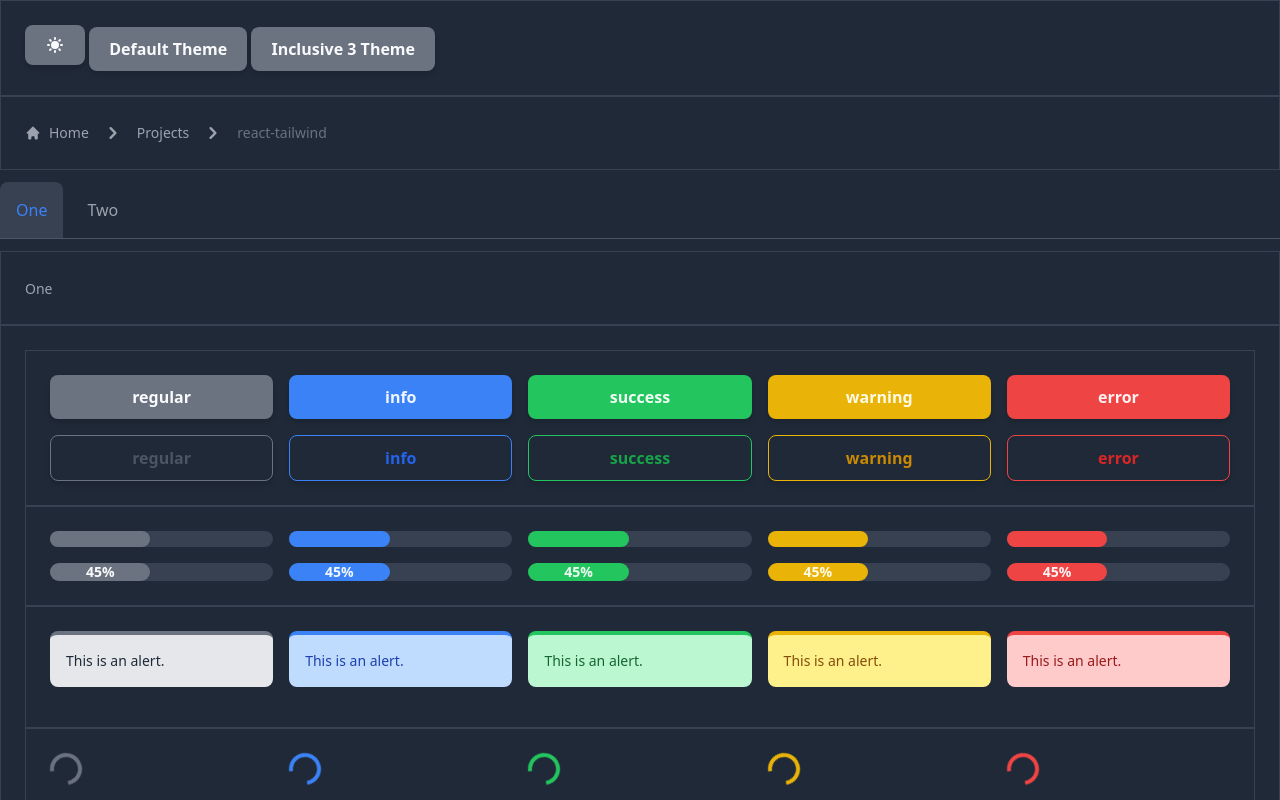
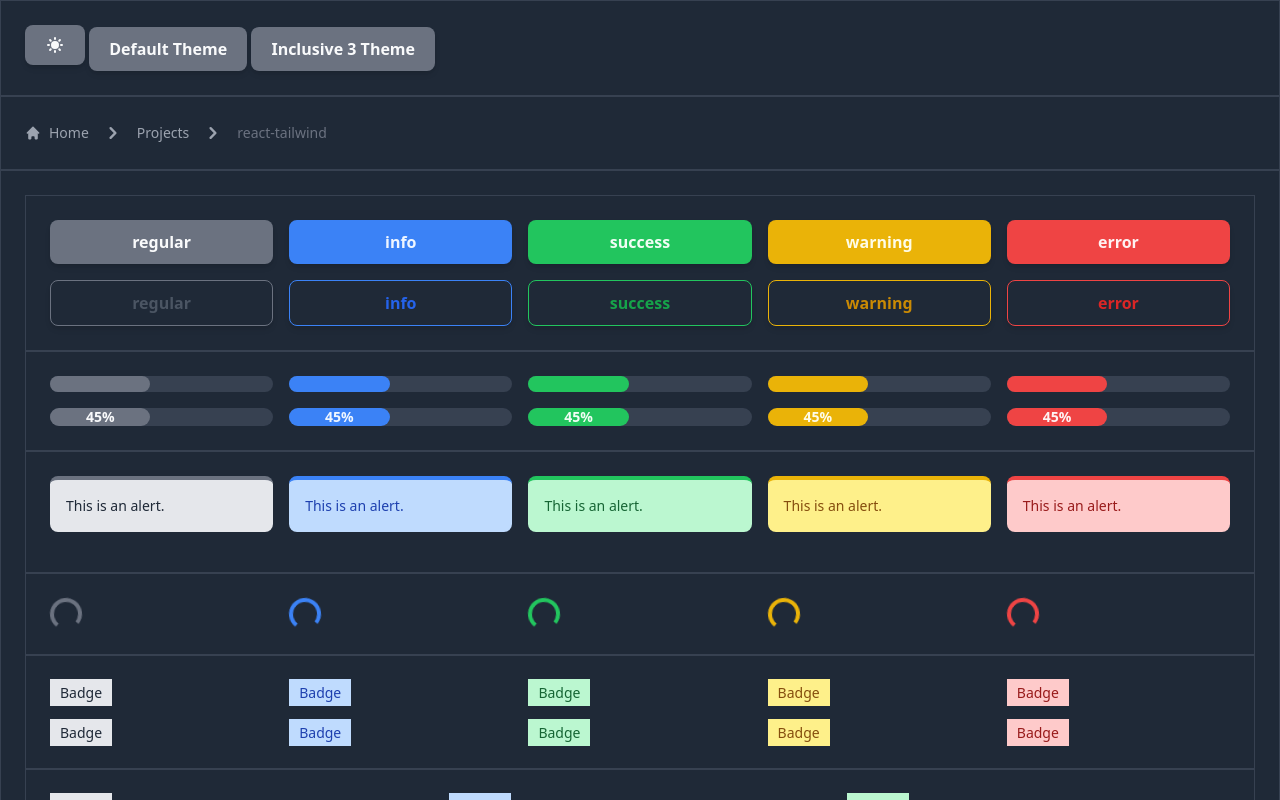
Before and after one commit to edadma/react-tailwind, a React (Create React App) app: page / in a window 1280 px wide. Shown: the top 800 px of the page. Built offline with nearby package versions, Linux system fonts and the light colour scheme.

Commit message:
start recoding Tabs

```diff
--- a/src/Tabs.tsx
+++ b/src/Tabs.tsx
@@ -1,21 +1,18 @@
-import React, { ReactNode, useState } from 'react'
-import { Size, Align, Weight, Color } from './types'
+import React, { Children, FunctionComponent, useState } from 'react'
+import { Size, Weight, Color } from './types'
 import { colorClass, sizeClass, useTheme, weightClass } from './ThemeProvider'
 
 interface TabsProps
-  extends React.DetailedHTMLProps<React.HTMLAttributes<HTMLDivElement>, HTMLDivElement> {
+  extends React.DetailedHTMLProps<React.HTMLAttributes<HTMLUListElement>, HTMLUListElement> {
   size?: Size
-  align?: Align
   weight?: Weight
   role?: Color
   type?: 'tab' | 'underline' | 'pill'
-  panes: { tab: string; pane: ReactNode }[]
 }
 
 export const Tabs: React.FC<TabsProps> = ({
-  panes,
+  children,
   size,
-  align,
   weight,
   role,
   type = 'underline',
@@ -23,20 +20,51 @@ export const Tabs: React.FC<TabsProps> = ({
 }) => {
   const [active, setActive] = useState(0)
   const { theme } = useTheme()
+  const tabs = Children.toArray(children)
 
   return (
     <>
-      <ul className={theme.component.tabs.style[type].ul}>
-        {panes.map(({ tab }, index) => (
-          <li className={theme.component.tabs.style[type].li}>
-            <a
-              className={`${
+      <ul className={theme.component.tabs.style[type]}>{tabs.map((child, index) => null)}</ul>
+      <div>{tabs[active] as FunctionComponent}</div>
+    </>
+  )
+}
+
+interface TabProps
+  extends React.DetailedHTMLProps<React.HTMLAttributes<HTMLLIElement>, HTMLLIElement> {
+  active: boolean
+  setActive: React.Dispatch<React.SetStateAction<number>>
+  index: number
+  label: string
+  size?: Size
+  weight?: Weight
+  role?: Color
+  type?: 'tab' | 'underline' | 'pill'
+}
+
+export const Tab: React.FC<TabProps> = ({
+  active,
+  setActive,
+  index,
+  label,
+
+  size,
+  weight,
+  role,
+  type = 'underline',
+  ...other
+}) => {
+  const { theme } = useTheme()
+
+  return (
+    <li
+      className={`${theme.component.tab.style[type].li} ${
         type === 'underline'
-                  ? index === active
+          ? active
             ? `active ${colorClass(theme, 'tabs', role, 'a')}`
             : 'text-gray-500 border-transparent hover:text-gray-600 hover:border-gray-300 dark:text-gray-400 dark:hover:text-gray-300'
           : type === 'tab'
-                  ? index === active
+          ? active
             ? `bg-gray-200 rounded-t-lg active dark:bg-gray-700 ${colorClass(
                 theme,
                 'tabs',
@@ -45,21 +73,16 @@ export const Tabs: React.FC<TabsProps> = ({
               )}`
             : 'text-gray-500 rounded-t-lg hover:text-gray-600 hover:bg-gray-100 dark:text-gray-400 dark:hover:text-gray-300 dark:hover:bg-gray-700'
           : type === 'pill'
-                  ? index === active
+          ? active
             ? `active ${colorClass(theme, 'tabs', role, 'pill')}`
             : 'text-gray-500 hover:text-gray-600 hover:bg-gray-100 dark:text-gray-400 dark:hover:text-gray-300 dark:hover:bg-gray-700'
           : '' // todo: fullWidth type https://flowbite.com/docs/components/tabs/#full-width-tabs
       } ${sizeClass(theme, 'tabs', size, 'text')} ${weightClass(theme, 'tabs', weight)} ${
-                theme.component.tabs.style[type].a
+        theme.component.tab.style[type].a
       }`}
       onClick={() => setActive(index)}
     >
-              {tab}
-            </a>
+      {label}
     </li>
-        ))}
-      </ul>
-      <div>{panes[active].pane}</div>
-    </>
   )
 }
--- a/src/themes/DefaultTheme.ts
+++ b/src/themes/DefaultTheme.ts
@@ -320,21 +320,15 @@ export const DefaultTheme = {
     },
     tabs: {
       style: {
-        tab: {
-          ul: 'flex flex-wrap my-3 border-b border-gray-200 dark:border-gray-600 dark:bg-gray-800',
-          li: 'mr-2',
-          a: 'inline-block py-4 px-4 text-center rounded-t-lg',
-        },
-        underline: {
-          ul: 'flex flex-wrap -mb-px border-b border-gray-200 dark:border-gray-700 dark:bg-gray-800',
-          li: 'mr-2',
-          a: 'inline-block py-4 px-4 text-center border-b-2',
-        },
-        pill: {
-          ul: 'flex flex-wrap m-3',
-          li: 'mr-2',
-          a: 'inline-block py-3 px-4 text-center rounded-lg',
-        },
+        tab: 'flex flex-wrap -mb-px border-b border-gray-200 dark:border-gray-700 dark:bg-gray-800',
+        underline:
+          'flex flex-wrap -mb-px border-b border-gray-200 dark:border-gray-700 dark:bg-gray-800',
+        pill: 'flex flex-wrap m-3',
+      },
+      default: {
+        size: 'md',
+        color: 'regular',
+        weight: 'medium',
       },
       color: {
         primary: {
@@ -366,11 +360,12 @@ export const DefaultTheme = {
           pill: 'text-red-50 bg-red-600 dark:bg-red-500',
         },
       },
-      default: {
-        size: 'md',
-        color: 'regular',
-        weight: 'medium',
-        align: 'left',
+    },
+    tab: {
+      style: {
+        tab: 'mr-2 inline-block py-4 px-4 text-center rounded-t-lg',
+        underline: 'mr-2 inline-block py-4 px-4 text-center border-b-2',
+        pill: 'mr-2 inline-block py-3 px-4 text-center rounded-lg',
       },
     },
     breadcrumbs: {
```
Lines whose indentation alone changed are shown as unchanged.
